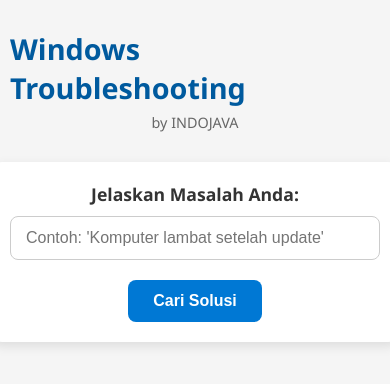
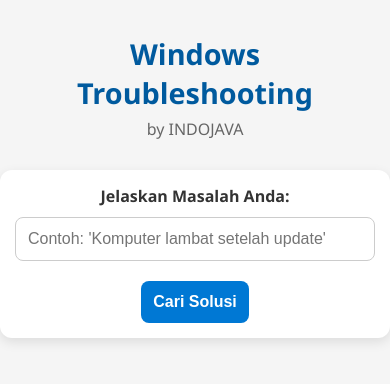
Before and after one commit to hinzdc/fixme, a plain HTML site: page index.html in a window 390 px wide. Drawn offline with Linux system fonts and the light colour scheme.

Commit message:
Update style.css

```diff
--- a/style.css
+++ b/style.css
@@ -148,23 +148,38 @@ bold, strong {
 @media (max-width: 768px) {
     h1 {
         font-size: 2em;
+        text-align: center;
+    }
+    .subtitle {
+        text-align: center;
     }
     .container {
         padding: 20px;
+        margin: 0 10px;
     }
 }
 
 @media (max-width: 480px) {
     body {
-        padding: 10px;
+        padding: 15px;
     }
     h1 {
         font-size: 1.8em;
     }
     .subtitle {
-        font-size: 0.9em;
+        font-size: 1em;
+    }
+    .container {
+        padding: 15px;
+    }
+    label {
+        font-size: 1em;
     }
     button, input[type="text"] {
         font-size: 1em;
+        padding: 12px;
+    }
+    #solutionText {
+        line-height: 1.5;
     }
 }
```
